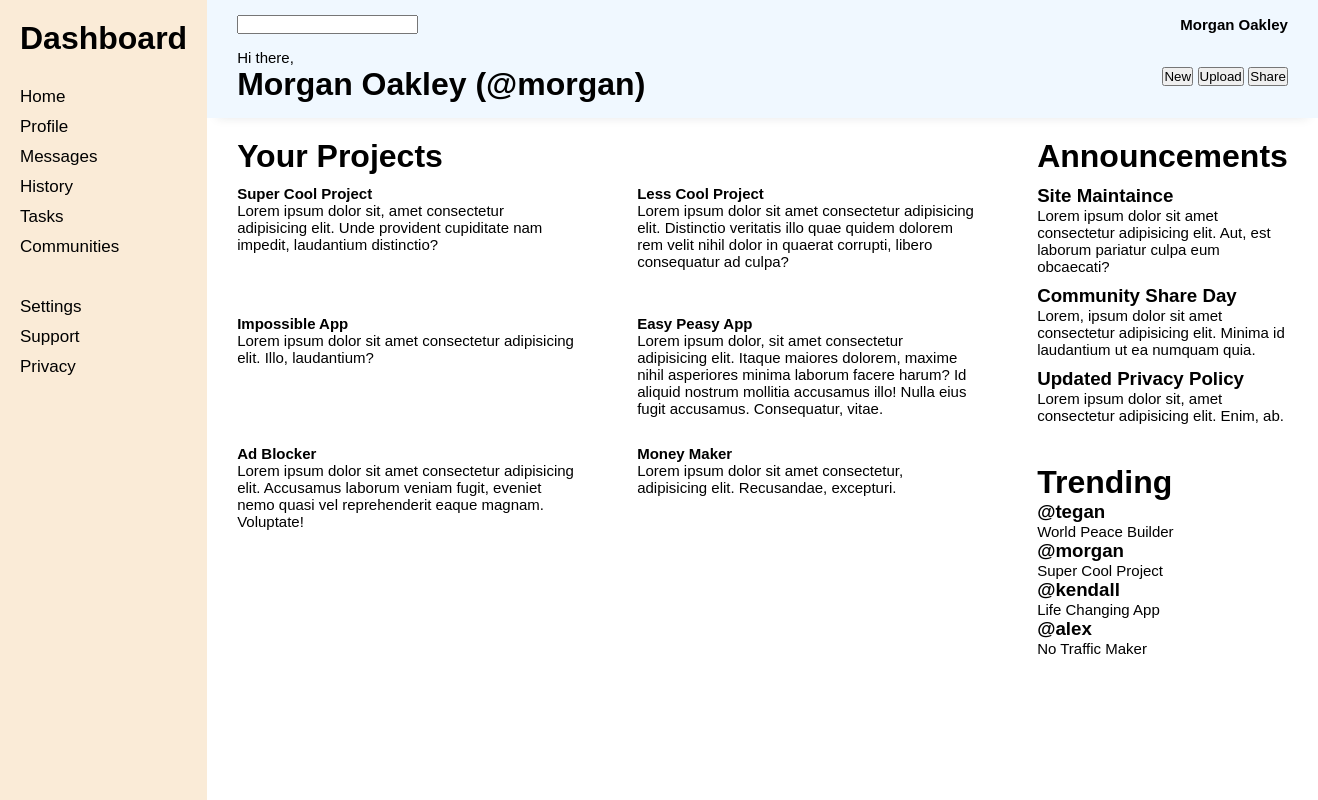
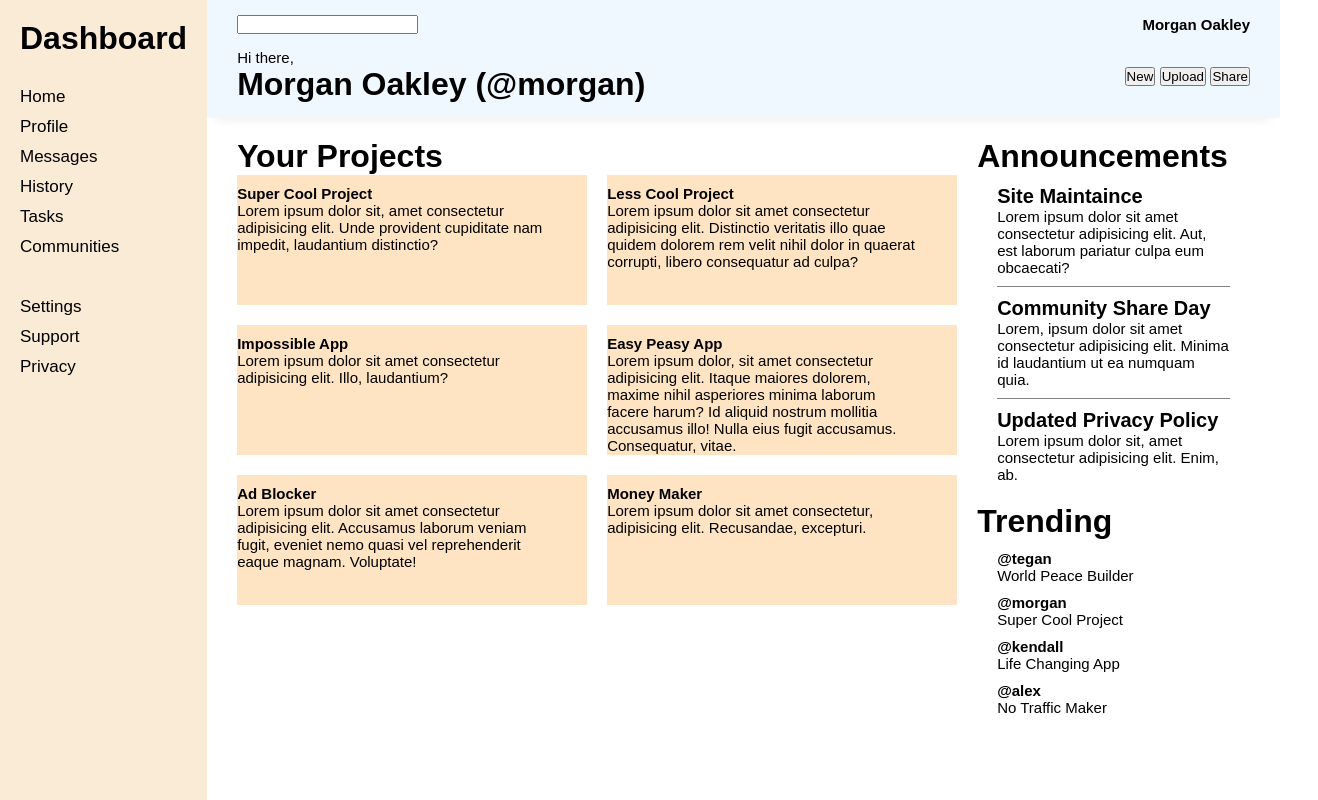
Before and after one commit to isthisrealhardik/morgan-oakley-dashboard, a plain HTML site: page index.html in a window 1280 px wide. Shown: the whole page, 1318 px wide, since content can reach past the window. Drawn offline with Linux system fonts and the light colour scheme.

Commit message:
layout 98% finished

```diff
--- a/styles.css
+++ b/styles.css
@@ -73,16 +73,41 @@ h2, p {
     font-size: 15px;
 }
 #Project {
-    width: 400px;
+    width: 350px;
+    height: 130px;
     padding-top: 10px;
-    padding-right: 60px;
+    padding-right: 40px;
+    margin-right: 20px;
+    margin-bottom: 20px;
+    background-color: bisque;
 }
 #announcements {
     margin-top: 10px;
+    padding: 0px 20px;
 }
 #announce {
     margin-bottom: 10px;
 }
+#announce > h3 {
+    font-size: 20px;
+}
+#announce > p {
+    font-size: 15px;
+}
 #trending-text {
-    margin-top: 30px;
+    margin-top: 10px;
 }
+#divider {
+    background-color: gray;
+    height: 1px;
+    margin: 10px 0px;
+}
+#trend {
+    padding: 0px 20px;
+}
+#text-trend {
+    margin: 10px 0px;
+}
+#text-trend > h3 {
+    font-size: 15px;
+}
```
